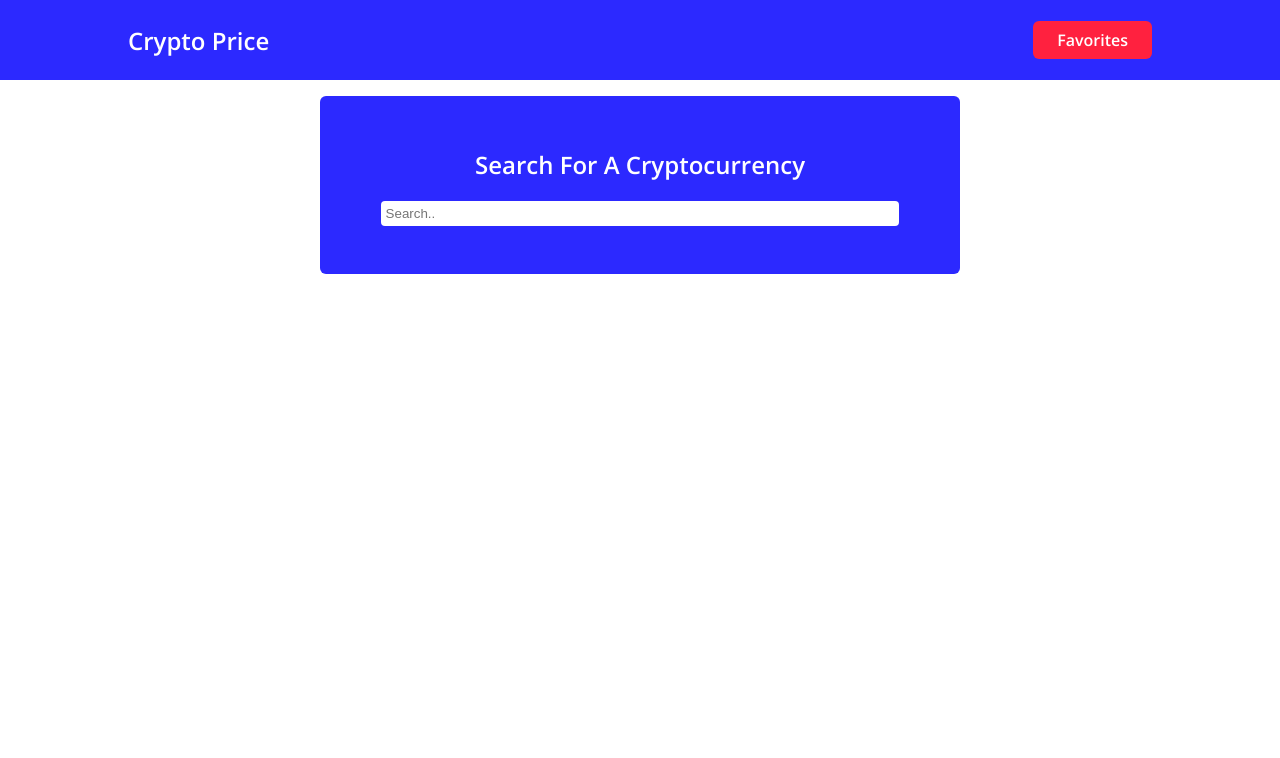
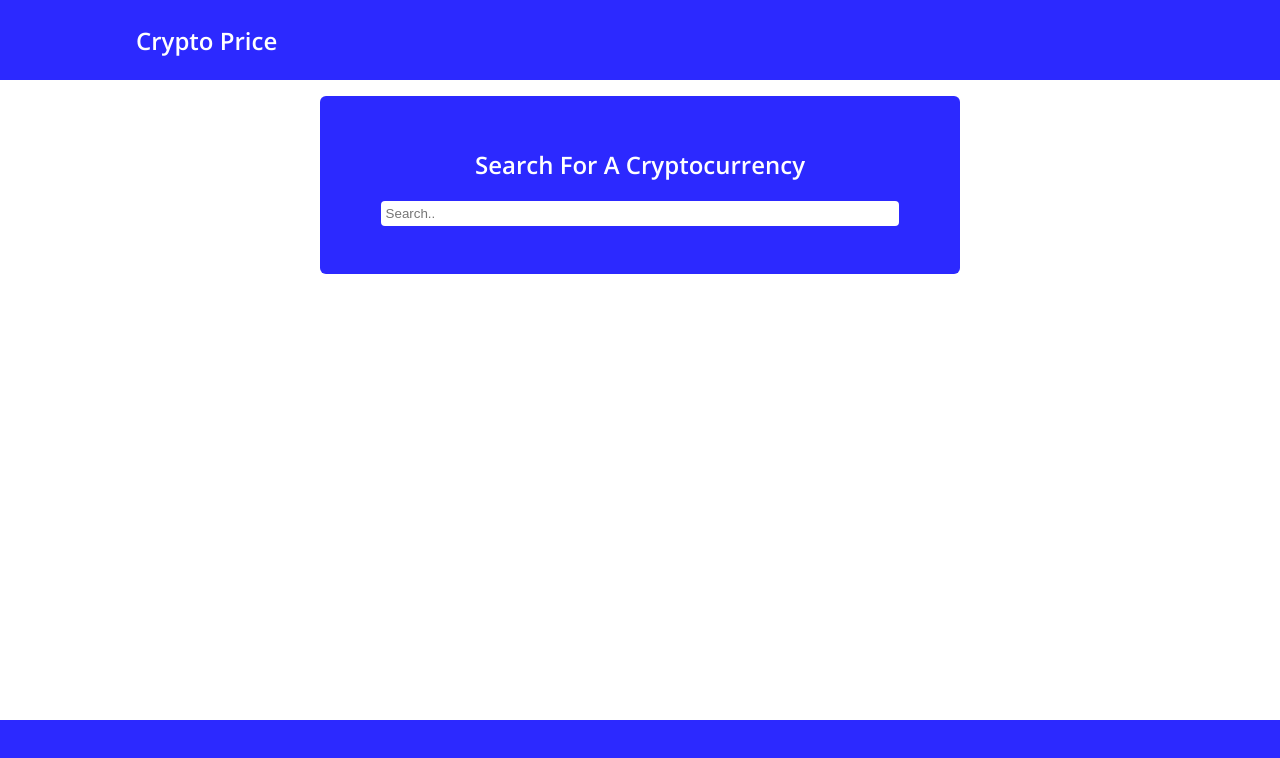
Before and after one commit to Paul-Munley/crypto-price-project, a React (Create React App) app: page / in a window 1280 px wide. Shown: the top 758 px of the page. Built offline with nearby package versions, Linux system fonts and the light colour scheme.

Commit message:
Finished up with main portion of page and page seems to be working great. Will continue to periodically work on this project.

```diff
--- a/src/App.js
+++ b/src/App.js
@@ -6,6 +6,7 @@ import Layout from "./layout/Layout";
 import MainHeader from "./components/MainHeader";
 import NotFound from "./pages/NotFound";
 import SearchPage from "./pages/SearchPage";
+import Footer from "./components/Footer";
 
 function App() {
   // const dispatch = useDispatch();
@@ -33,6 +34,7 @@ function App() {
           </Route>
         </Switch>
       </main>
+      <Footer />
     </Layout>
   );
 }
--- /dev/null
+++ b/src/components/Footer.js
@@ -0,0 +1,7 @@
+import classes from "./Footer.module.css";
+
+const Footer = () => {
+  return <div className={classes.footer}></div>;
+};
+
+export default Footer;
--- /dev/null
+++ b/src/components/Footer.module.css
@@ -0,0 +1,10 @@
+.footer {
+  position: absolute;
+  left: 0;
+  bottom: 0;
+  right: 0;
+  width: 100%;
+  height: 5rem;
+  padding: 0 10%;
+  background-color: #2c29ff;
+}
--- a/src/components/MainHeader.js
+++ b/src/components/MainHeader.js
@@ -1,13 +1,15 @@
+import { NavLink } from "react-router-dom";
 import classes from "./MainHeader.module.css";
 
 const MainHeader = () => {
   return (
     <div className={classes.header}>
       <nav>
-        <h1>Crypto Price</h1>
-        <div>
-          <button className="btn">Favorites</button>
-        </div>
+        <h1>
+          <NavLink to="/" className={classes.navLink}>
+            Crypto Price
+          </NavLink>
+        </h1>
       </nav>
     </div>
   );
--- a/src/components/MainHeader.module.css
+++ b/src/components/MainHeader.module.css
@@ -12,6 +12,12 @@
   justify-content: space-between;
 }
 
-.header h1 {
+.navLink {
+  text-decoration: inherit;
   color: white;
 }
+
+.navLink:hover {
+  text-decoration: inherit;
+  background-color: inherit;
+}
--- a/src/components/coin/CoinInfo.module.css
+++ b/src/components/coin/CoinInfo.module.css
@@ -1,5 +1,5 @@
 .container {
-  height: 25rem;
+  height: 15rem;
   width: 90%;
   max-width: 40rem;
   margin: auto;
@@ -14,14 +14,16 @@
 }
 
 .nameAndRank {
+  width: 100%;
   display: flex;
   flex-wrap: wrap;
   justify-items: flex-start;
-  margin: 1rem 1rem;
+  margin: 0 1rem;
 }
 
 .nameAndRank p {
   width: 100%;
+  text-align: left;
   display: flex;
   margin: 0;
 }
--- a/src/components/coin/CoinPrices.js
+++ b/src/components/coin/CoinPrices.js
@@ -82,7 +82,7 @@ const CoinPrices = props => {
         </div>
       </div>
       <div className={classes.percentChangeCryptos}>
-        <p>{`$${
+        <p>{`${
           lessThanWholeNumETH
             ? props.currentPriceETH
                 .toFixed(4)
@@ -90,7 +90,7 @@ const CoinPrices = props => {
             : props.currentPriceETH
                 .toFixed(2)
                 .toLocaleString("en-US", { minimumFractionDigits: 2 })
-        }`}</p>
+        } ETH`}</p>
         <div className={classes.percentChangeCryptos}>
           {!neutralPercentETH && (
             <img
--- a/src/components/coin/CoinPrices.module.css
+++ b/src/components/coin/CoinPrices.module.css
@@ -66,7 +66,7 @@
 
 .percentChangeCryptos img {
   margin-left: 0.5rem;
-  margin-right: 0;
+  margin-right: 0.25rem;
 }
 
 .positivePercent {
```
Also changed, not shown: src/components/coin/CoinInfo.js (+0 -8 lines).
